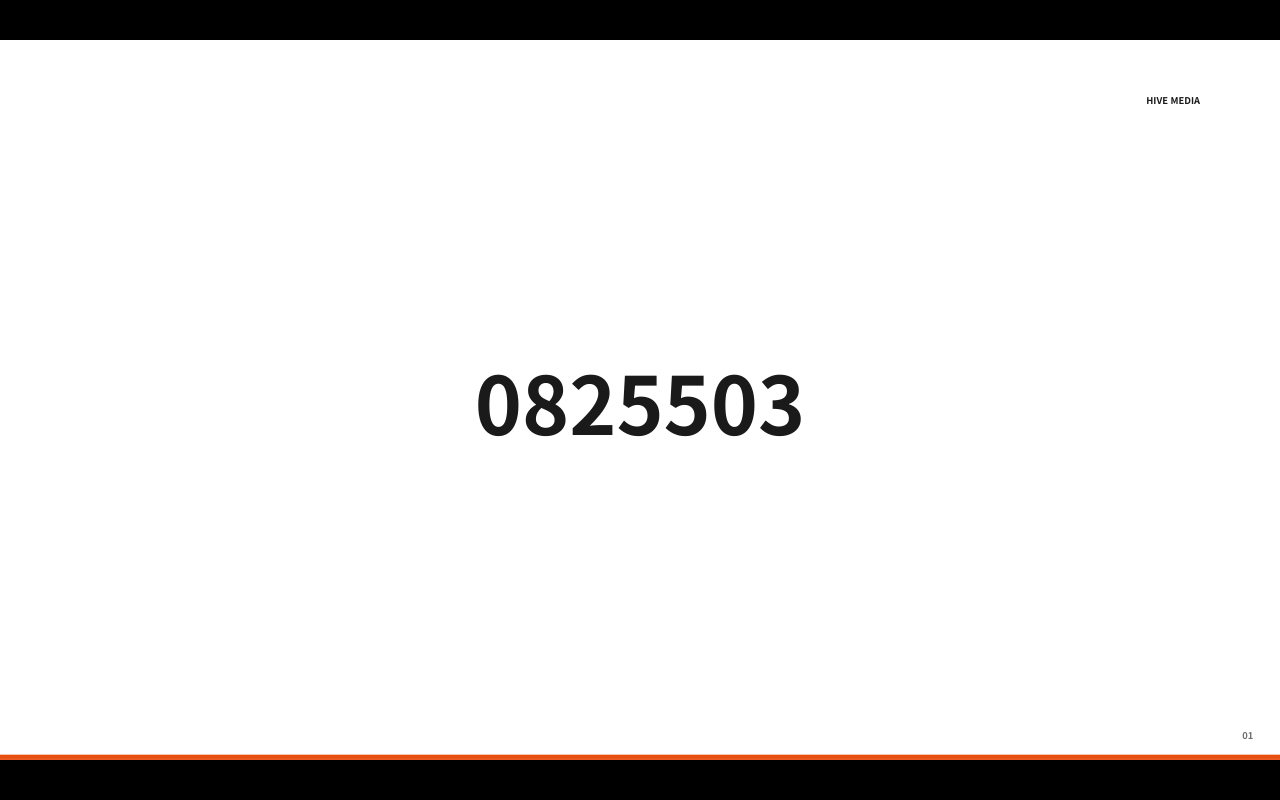
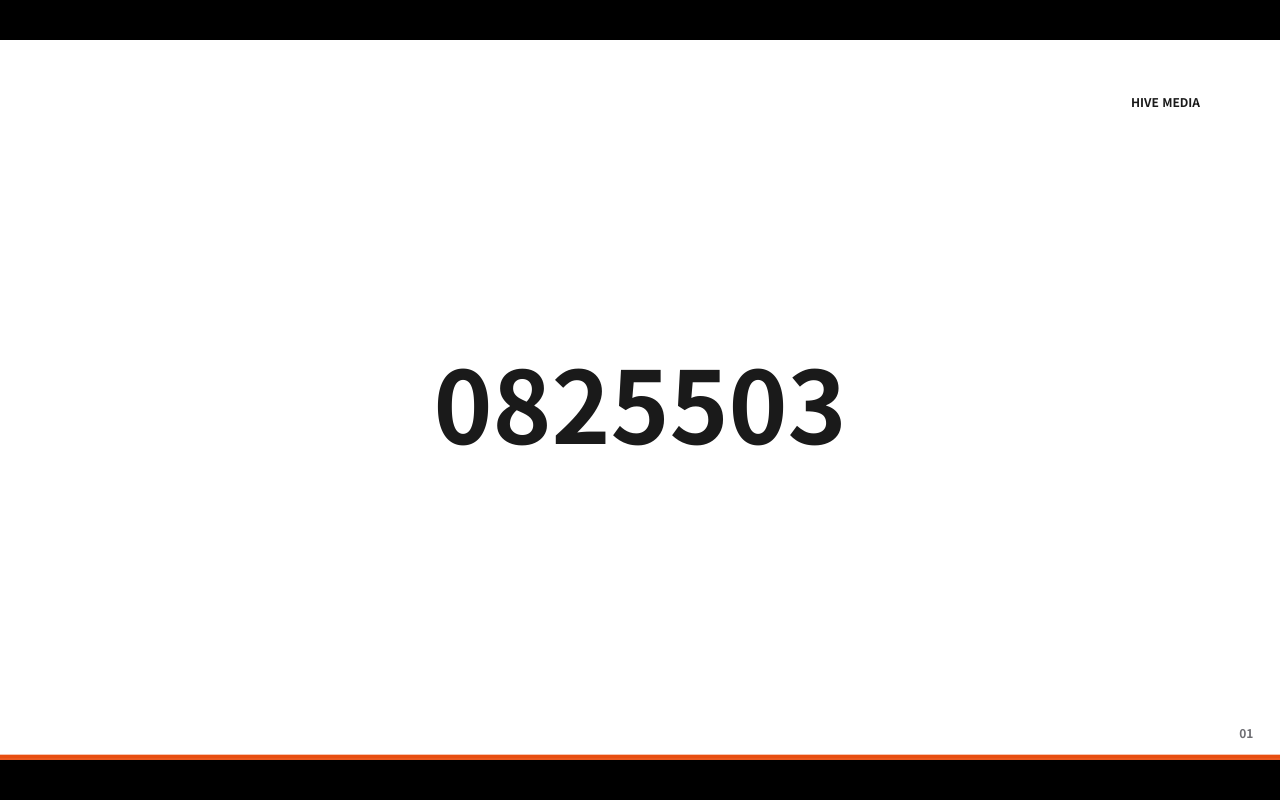
Before and after one commit to minjunbyeon-netizen/service-adproposal-js, a Flask app: template templates/presentation_clean.html in a window 1280 px wide. Run offline with Flask 3, Linux system fonts and the light colour scheme; the template is opened without the code that fills it, so the values that code supplies are empty.

Commit message:
chore: auto-save 2026-05-06 17:01

```diff
--- a/templates/presentation_clean.html
+++ b/templates/presentation_clean.html
@@ -95,10 +95,10 @@ body{font-family:'Noto Sans KR',-apple-system,sans-serif;font-weight:400;backgro
 .slide-cover{background:#fff;padding:0;overflow:hidden;justify-content:center;align-items:center}
 .cover-body{display:flex;flex-direction:column;width:100%;justify-content:center;align-items:center;padding:0;position:relative}
 .cover-serial-label{position:absolute;top:-68px;left:50%;transform:translateX(-50%);font-size:14px;color:#A0A0A5;font-weight:700;font-family:'Noto Sans KR',sans-serif;white-space:nowrap}
-.cover-title{font-size:var(--fs-display);font-weight:700;line-height:0.9;color:#1A1A1A;font-family:'Noto Sans KR',sans-serif;font-variant-numeric:tabular-nums;text-align:center}
-.cover-agency{position:absolute;top:80px;right:120px;font-size:14px;color:#1A1A1A;font-weight:700;font-family:'Noto Sans KR',sans-serif}
+.cover-title{font-size:150px;font-weight:700;line-height:0.9;color:#1A1A1A;font-family:'Noto Sans KR',sans-serif;font-variant-numeric:tabular-nums;text-align:center}
+.cover-agency{position:absolute;top:80px;right:120px;font-size:18px;color:#1A1A1A;font-weight:700;font-family:'Noto Sans KR',sans-serif}
 .cover-bar{position:absolute;bottom:0;left:0;right:0;height:8px;background:#E84E10;z-index:10}
-.cover-pagenum{position:absolute;bottom:28px;right:40px;font-size:14px;font-weight:700;color:#6E6E73;font-family:'Noto Sans KR',sans-serif}
+.cover-pagenum{position:absolute;bottom:28px;right:40px;font-size:18px;font-weight:700;color:#6E6E73;font-family:'Noto Sans KR',sans-serif}
 
 /* 디바이더 — VOGUE 스타일: 오렌지 배경 + 흰 텍스트 + 좌측 정렬 */
 .slide-divider{background:#E84E10;padding:0}
```
